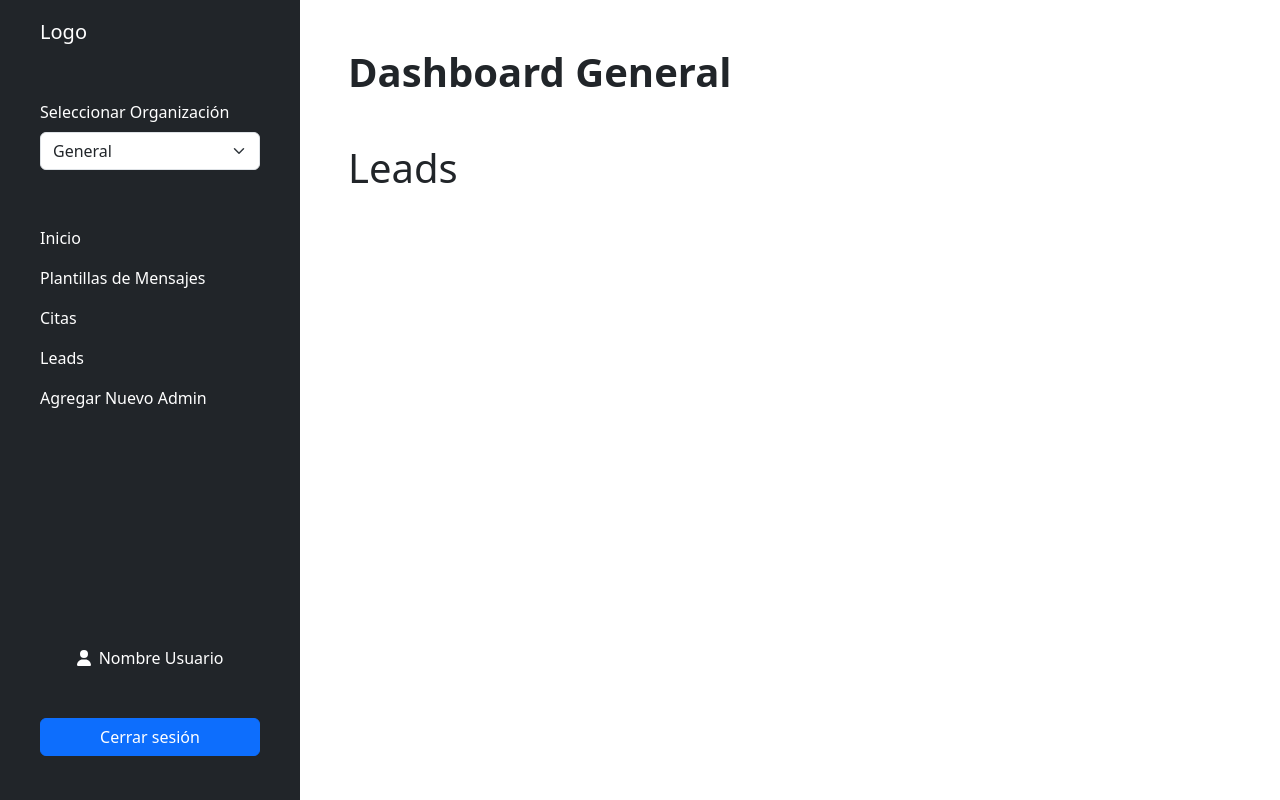
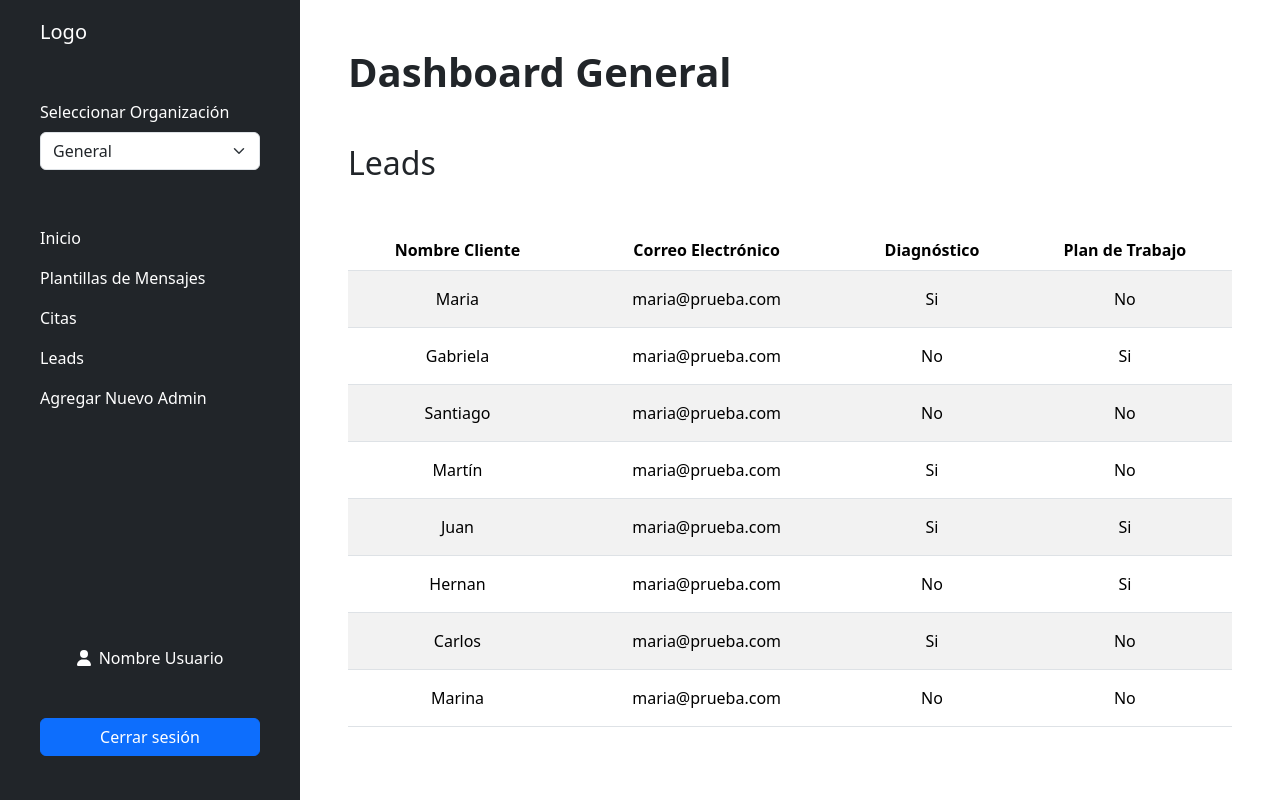
Before and after one commit to No-Country-simulation/h4-05-vocaltech, a React (Create React App) app in the folder frontend/: page /admin-dashboard/leads in a window 1280 px wide. Built offline with nearby package versions, Linux system fonts and the light colour scheme.

Commit message:
agregar componente tabla en la vista de leads

```diff
--- a/frontend/src/views/admin/Leads.js
+++ b/frontend/src/views/admin/Leads.js
@@ -1,7 +1,35 @@
+import { useState, useEffect } from "react";
+import { columnsTable } from "../../utils/columnsTable";
+import { Table } from "../../components/admin/Table";
+import { prueba } from "../../utils/infoPrueba";
+import { useCompanySelect } from "../../contexts/CompanySelected";
+
 export const Leads = () => {
+    const [leadsData, setLeadsData] = useState([]);
+    const { selectedValue } = useCompanySelect();
+
+    useEffect(() => {
+        const processedLeads = prueba.leads.map(item => ({
+            ...item,
+            diagnostic: item.diagnostic ? 'Si' : 'No',
+            plan: item.plan ? 'Si' : 'No',
+        }));
+
+        setLeadsData(processedLeads);
+    }, []);
+
     return (
-        <>
-        <h1>Leads</h1>
-        </>
+        <section>
+            <h2 className="pb-5">Leads</h2>
+                {
+                    selectedValue === "Vos y tu Voz" ? (
+                        'Leads Vos y tu voz'
+                    ) : selectedValue === "No Country" ? (
+                        'Leads No Country'
+                    ) : (
+                        <Table columns={columnsTable.leads} data={leadsData} />
+                    )
+                }
+        </section>
     );
 };
```
